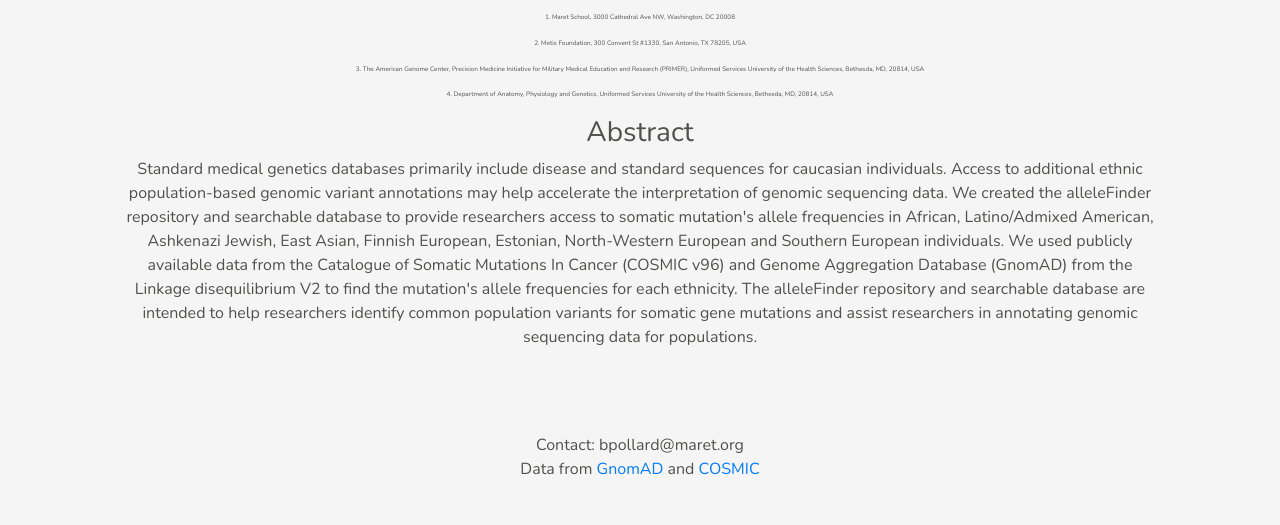
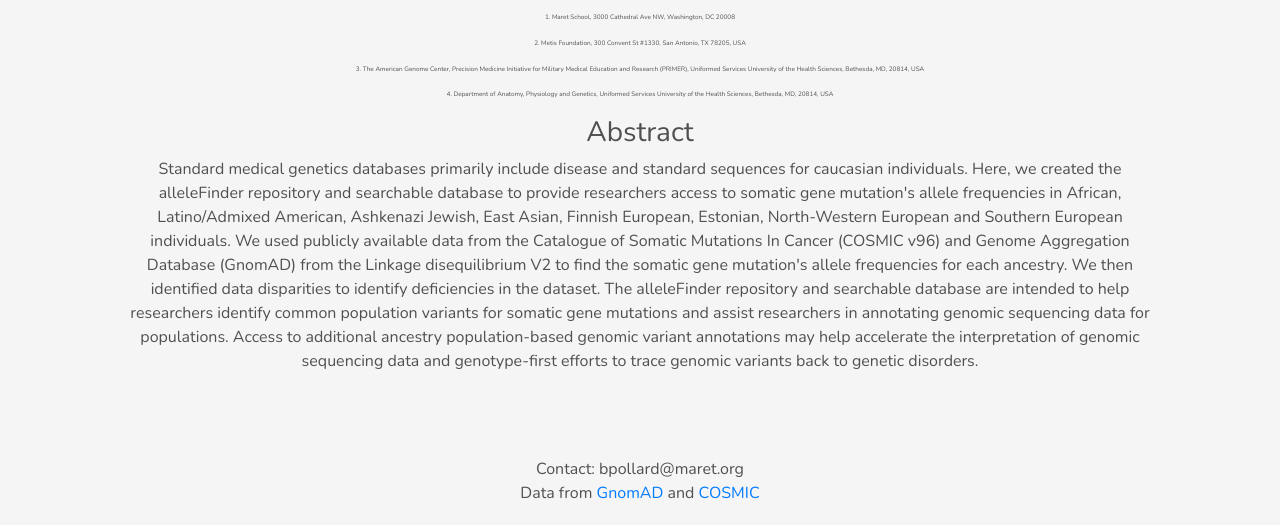
Before and after one commit to becca05/variantmisclassifier-web, a website: page about.html in a window 1280 px wide. Shown: the part 299-824 px from the top of the page. Before the commit the page ends 800 px from the top, so only its background shows below. Drawn offline with nearby package versions, Linux system fonts and the light colour scheme.

Commit message:
Update about.html

```diff
--- a/about.html
+++ b/about.html
@@ -40,7 +40,7 @@
                 Abstract
             </h3>
             <p>
-                Standard medical genetics databases primarily include disease and standard sequences for caucasian individuals. Access to additional ethnic population-based genomic variant annotations may help accelerate the interpretation of genomic sequencing data. We created the alleleFinder repository and searchable database to provide researchers access to somatic mutation's allele frequencies in African, Latino/Admixed American, Ashkenazi Jewish, East Asian, Finnish European, Estonian, North-Western European and Southern European individuals. We used publicly available data from the Catalogue of Somatic Mutations In Cancer (COSMIC v96) and Genome Aggregation Database (GnomAD) from the Linkage disequilibrium V2 to find the mutation's allele frequencies for each ethnicity. The alleleFinder repository and searchable database are intended to help researchers identify common population variants for somatic gene mutations and assist researchers in annotating genomic sequencing data for populations.
+                Standard medical genetics databases primarily include disease and standard sequences for caucasian individuals. Here, we created the alleleFinder repository and searchable database to provide researchers access to somatic gene mutation's allele frequencies in African, Latino/Admixed American, Ashkenazi Jewish, East Asian, Finnish European, Estonian, North-Western European and Southern European individuals. We used publicly available data from the Catalogue of Somatic Mutations In Cancer (COSMIC v96) and Genome Aggregation Database (GnomAD) from the Linkage disequilibrium V2 to find the somatic gene mutation's allele frequencies for each ancestry. We then identified data disparities to identify deficiencies in the dataset. The alleleFinder repository and searchable database are intended to help researchers identify common population variants for somatic gene mutations and assist researchers in annotating genomic sequencing data for populations. Access to additional ancestry population-based genomic variant annotations may help accelerate the interpretation of genomic sequencing data and genotype-first efforts to trace genomic variants back to genetic disorders.
             </p>
 
         </article>
```
